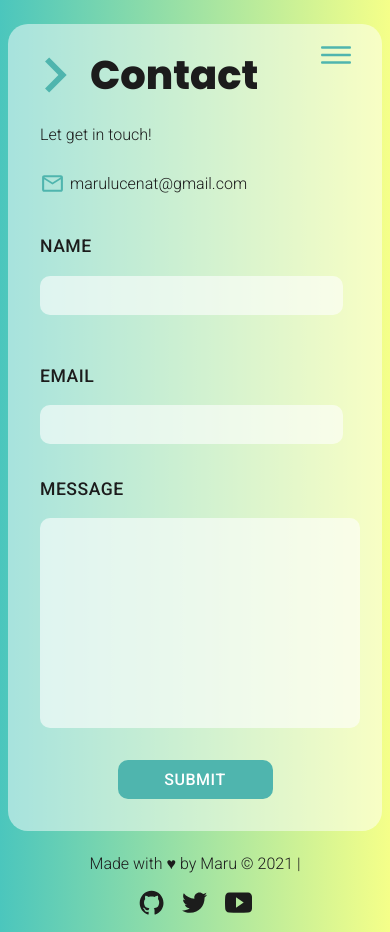
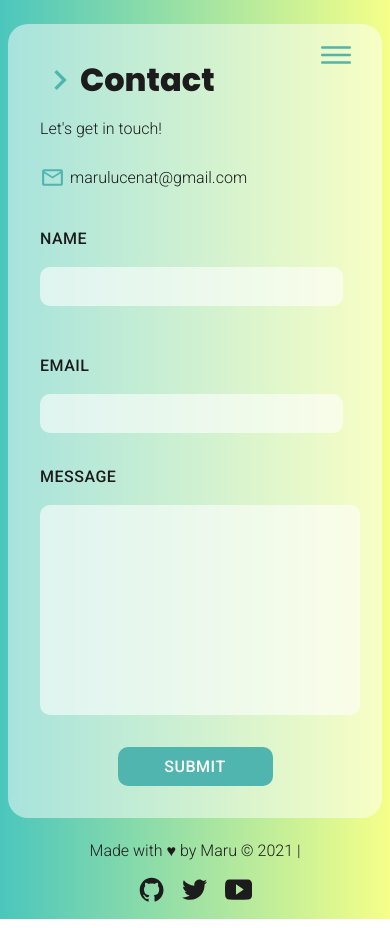
Before and after one commit to marugy99/marucodes, a Next.js app: page /contact in a window 390 px wide. Built offline with nearby package versions, Linux system fonts and the light colour scheme.

Commit message:
Layout improvements for mobile

```diff
--- a/pages/contact.js
+++ b/pages/contact.js
@@ -10,7 +10,7 @@ const Contact = () => {
           <MdKeyboardArrowRight />
           <h1>Contact</h1>
         </div>
-        <p>Let get in touch!</p>
+        <p>Let&apos;s get in touch!</p>
         <div className="text-icon">
           <MdMailOutline />
           <p>marulucenat@gmail.com</p>
--- a/pages/index.js
+++ b/pages/index.js
@@ -16,7 +16,7 @@ export default function Home() {
         </header>
 
         <p>
-          <span className="emoji wave">👋</span> I am a self-taught{" "}
+          <span className="emoji wave">👋</span> I&apos;m a self-taught{" "}
           <span className="bolder">front-end developer</span> who is passionate
           about learning new technologies & building things. As an art and
           design enthusiast, I truly love bringing ideas to life in the form of
--- a/pages/journal/[slug].js
+++ b/pages/journal/[slug].js
@@ -12,7 +12,7 @@ const SinglePost = ({ singlePost }) => {
         <article className="journal-tile">
           <Head title={singlePost.title} />
           <h1>{singlePost.title}</h1>
-          <div className="journal-info">
+          <div className="journal-info text-uppercase">
             {singlePost.categories.map((category, index) => (
               <ul key={index}>
                 <li>{category.title}</li>
--- a/pages/journal/index.js
+++ b/pages/journal/index.js
@@ -14,7 +14,9 @@ const Posts = ({ postsData }) => {
             <MdKeyboardArrowRight />
             <h1>Journal</h1>
           </div>
-          <p>Some of my thoughts on the things I am learning and building.</p>
+          <p>
+            Some of my thoughts on the things I&apos;m learning and building.
+          </p>
         </header>
         {postsData &&
           postsData.map((post, index) => (
@@ -28,7 +30,7 @@ const Posts = ({ postsData }) => {
                     ))}
                   </ul>
                   <p>{formatDate(post.publishedAt)}</p>
-                  <p>By{post.author}</p>
+                  <p>By {post.author}</p>
                 </div>
                 <p>{post.extract}</p>
                 <p className="read-more text-uppercase">Read more</p>
--- a/pages/projects/index.js
+++ b/pages/projects/index.js
@@ -21,7 +21,7 @@ const Projects = ({ projectsData }) => {
             <MdKeyboardArrowRight />
             <h1>Projects</h1>
           </div>
-          <p>Some of the projects I’ve built while learning new things.</p>
+          <p>Some of the projects I&apos;ve built while learning new things.</p>
         </header>
         {projectsData.map((project, index) => (
           <section key={index} className="project-tile">
--- a/styles/_about.scss
+++ b/styles/_about.scss
@@ -83,8 +83,14 @@
     header img {
       width: 100px;
     }
-    .skills ul {
-      grid-template-columns: 1fr;
+    .skills {
+      ul {
+        grid-template-columns: 1fr;
+      }
+
+      .page-title svg {
+        margin-left: -20px;
+      }
     }
   }
 }
--- a/styles/_contact.scss
+++ b/styles/_contact.scss
@@ -93,5 +93,9 @@
     .contact-info {
       grid-template-columns: 75vw;
     }
+
+    label {
+      font-size: 1rem;
+    }
   }
 }
--- a/styles/_globals.scss
+++ b/styles/_globals.scss
@@ -79,7 +79,12 @@ svg {
 
 @media (max-width: 700px) {
   h1 {
-    font-size: 2.5rem;
+    font-size: 2rem;
+  }
+
+  h2,
+  h3 {
+    font-size: 1.5rem;
   }
 
   p {
--- a/styles/_journal.scss
+++ b/styles/_journal.scss
@@ -60,12 +60,17 @@
       content: "\0025CF  ";
       margin-right: 0.3rem;
       color: var(--accentSecondary);
+      font-size: 15px;
     }
   }
 }
 
 #single-post {
   .journal-tile {
+    padding: 0px;
+    margin-top: 1rem;
+    background-color: transparent;
+
     p {
       font-size: 1.1rem;
     }
--- a/styles/_layout.scss
+++ b/styles/_layout.scss
@@ -78,7 +78,8 @@
 
 @media (max-width: 700px) {
   .content {
-    padding: 1rem 2rem 1rem 2rem;
+    padding: 1.5rem;
+    margin-top: 1rem;
   }
 }
 
@@ -92,6 +93,17 @@
     width: 70px;
     height: 70px;
     margin-left: -20px;
+  }
+}
+
+@media (max-width: 700px) {
+  .page-title {
+    svg {
+      display: block;
+      width: 40px;
+      height: 40px;
+      margin-left: 0px;
+    }
   }
 }
 
@@ -224,8 +236,8 @@ footer {
     }
 
     .theme-toggle {
+      top: 15px;
       left: 20px;
-      top: 15px;
 
       svg {
         width: 30px;
--- a/styles/_projects.scss
+++ b/styles/_projects.scss
@@ -145,9 +145,16 @@
   }
 }
 
+@media (max-width: 700px) {
+  #projects {
+    ul li {
+      font-size: 0.8rem;
+    }
+  }
+}
+
 @media (max-width: 375px) {
   #projects {
-    ul li,
     .project-tile p,
     .project-links a,
     p {
```
